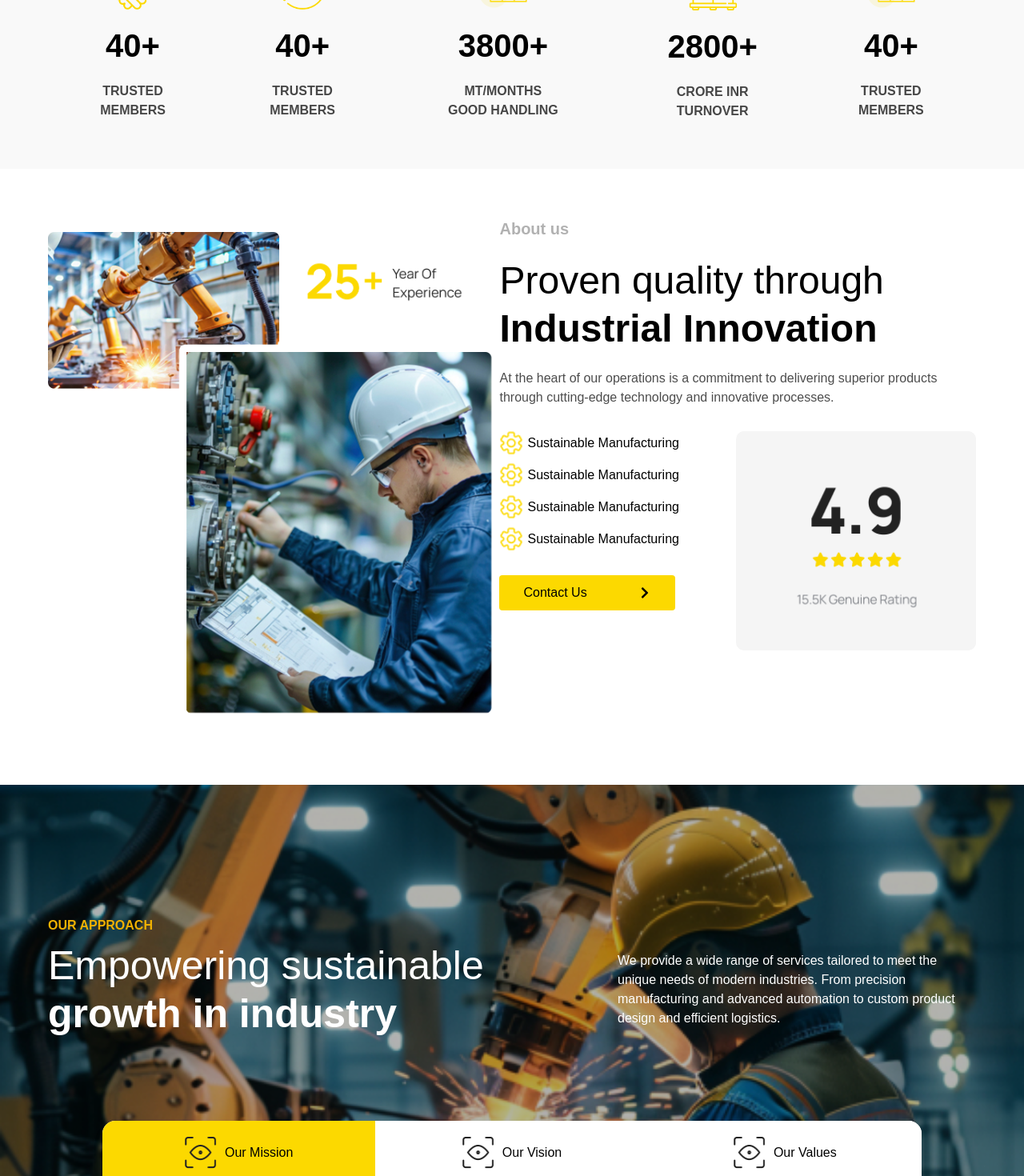
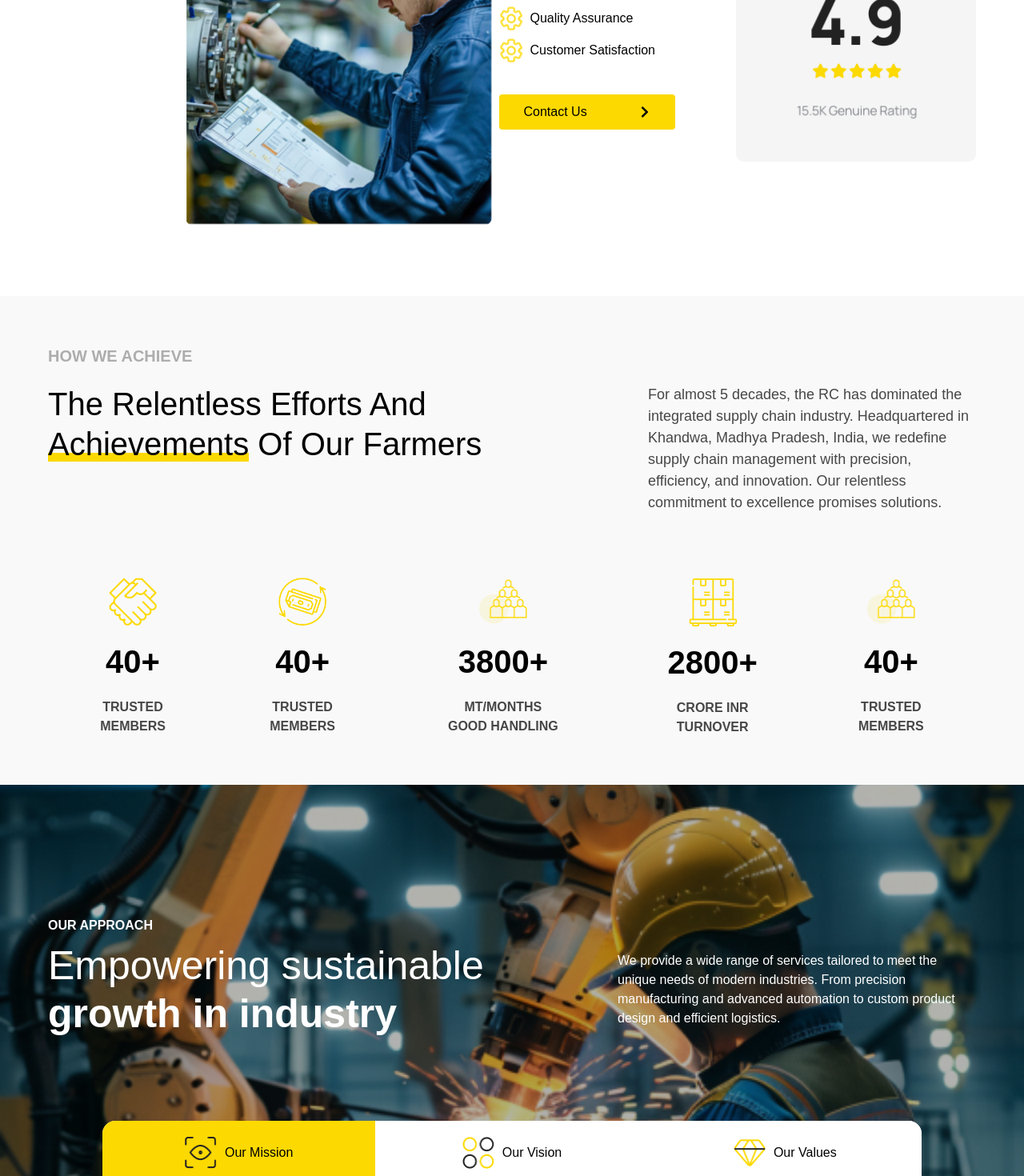
Before and after one commit to piyushpaliwalcodes/rc, a Next.js app: page /aboutus in a window 1280 px wide. Shown: the part 1120-2590 px from the top of the page at 80% size. Built offline with nearby package versions, Linux system fonts and the light colour scheme.

Commit message:
refined a lot

```diff
--- a/app/aboutus/page.tsx
+++ b/app/aboutus/page.tsx
@@ -11,8 +11,8 @@ const Aboutus = () => {
     return (
         <div className="flex flex-col bg-white">
             <Herowithnav />
+            <Twentyfiveplus/>
             <Howweachieve/>
-            <Twentyfiveplus/>
             <Ourapproach />
             <Whychooseus/>
             <Partners/>
--- a/components/Ourapproach.tsx
+++ b/components/Ourapproach.tsx
@@ -23,7 +23,7 @@ const Selectioncard = ({carddata,selected,setSelected}:{carddata:any,selected:st
                     </div>
                 ))}
             </div>
-            <div className="flex flex-col md:flex-row p-4 md:p-[60px] px-4 md:px-[80px] bg-white rounded-b-[16px] border-[1px] border-black/30 gap-6 md:gap-[60px]">
+            <div className="flex flex-col md:flex-row p-4 md:p-[80px] px-4 bg-white rounded-b-[16px] border-[1px] border-black/30 gap-6 md:gap-[60px]">
                 <div className="flex flex-col gap-4 md:gap-[30px] text-black justify-center">
                     <p className="text-[15px] md:text-[16px] text-black/50 ">{carddata[selected].description}</p>
                     <ul className="flex flex-col gap-2 md:gap-[10px]">
@@ -35,7 +35,7 @@ const Selectioncard = ({carddata,selected,setSelected}:{carddata:any,selected:st
                         ))}
                     </ul>
                 </div>
-                <Image className="w-full md:w-[100%] h-auto" src={carddata[selected].heroimage} alt={selected} width={545} height={340} />
+                <Image className="w-full md:w-[100%] h-auto md:max-w-[450px] md:h-[300px]" src={carddata[selected].heroimage} alt={selected} width={545} height={340} />
             </div>
         </div>
     )
@@ -51,19 +51,20 @@ const Ourapproach = () =>
    ,heroimage:"/images/ourapproach.jpg",
    bulletpoints:[
     {titile:"Quality Control System",icon:"/images/setting.png"},
-    {titile:"Quality Control System",icon:"/images/setting.png"},
-    {titile:"Quality Control System",icon:"/images/setting.png"},
+    {titile:"Advanced Technology",icon:"/images/setting.png"},
+    {titile:"Quality Assurance",icon:"/images/setting.png"},
+    {titile:"Customer Satisfaction",icon:"/images/setting.png"},
 
    ]
    },
    "In 1922 - Journey Started":{
-    planetitle:"Journey Started",
+    planetitle:"Journey",
     boldtitle:"started",
     description:"Welcome to Industry, a leading industry innovator with a rich history of excellence. With a passion for precision and a commitment to quality, we have been empowering industries and driving progress."
    ,heroimage:"/images/ourapproach.jpg",
    bulletpoints:[
-    {titile:"Quality Control System",icon:"/images/setting.png"},
-    {titile:"Quality Control System",icon:"/images/setting.png"},
+    {titile:"Advanced Technology",icon:"/images/setting.png"},
+    {titile:"Quality Assurance",icon:"/images/setting.png"},
    ]
    },
    "In 1924 - Innovation":{
@@ -76,8 +77,8 @@ const Ourapproach = () =>
     {titile:"Quality Control System",icon:"/images/setting.png"},
    ]},
    "In 1930 - Global Reach":{
-    planetitle:"Global Reach",
-    boldtitle:"started",
+    planetitle:"Global",
+    boldtitle:"Reach",
     description:"Welcome to Industry, a leading industry innovator with a rich history of excellence. With a passion for precision and a commitment to quality, we have been empowering industries and driving progress."
    ,heroimage:"/images/ourapproach.jpg",
    bulletpoints:[
@@ -85,8 +86,8 @@ const Ourapproach = () =>
     {titile:"Quality Control System",icon:"/images/setting.png"},
    ]},
    "In 1935 - Global Reach":{
-    planetitle:"Global Reach",
-    boldtitle:"started",
+    planetitle:"Global",
+    boldtitle:"Reach",
     description:"Welcome to Industry, a leading industry innovator with a rich history of excellence. With a passion for precision and a commitment to quality, we have been empowering industries and driving progress."
    ,heroimage:"/images/ourapproach.jpg",
    bulletpoints:[
@@ -101,21 +102,21 @@ const Ourapproach = () =>
         src:"/images/eye.png",
         description:"Our mission is to transform the factory and industry sectors through sustainable practices, innovation, and advanced technology, fostering growth that benefits both business and the environment.",
         heroimage:"/images/ourapproach.jpg",
-        bulletpoints:[{titile:"Sustainable Manufacturing Practices",icon:"/images/setting.png"},{titile:"Sustainable Manufacturing Practices",icon:"/images/setting.png"},{titile:"Sustainable Manufacturing Practices",icon:"/images/setting.png"},{titile:"Sustainable Manufacturing Practices",icon:"/images/setting.png"}]
+        bulletpoints:[{titile:"Sustainable Manufacturing Practices",icon:"/images/setting.png"},{titile:"Advanced Technology",icon:"/images/setting.png"},{titile:"Quality Assurance",icon:"/images/setting.png"},{titile:"Customer Satisfaction",icon:"/images/setting.png"}]
     },
     ourvision: {
         title:"Our Vision",
-        src:"/images/eye.png",
+        src:"/images/4circles.png",
         description:"Our mission is to transform the factory and industry sectors through sustainable practices, innovation, and advanced technology, fostering growth that benefits both business and the environment.",
         heroimage:"/images/ourapproach.jpg",
-        bulletpoints:[{titile:"Sustainable Manufacturing Practices",icon:"/images/setting.png"},{titile:"Sustainable Manufacturing Practices",icon:"/images/setting.png"},{titile:"Sustainable Manufacturing Practices",icon:"/images/setting.png"},{titile:"Sustainable Manufacturing Practices",icon:"/images/setting.png"}]
+        bulletpoints:[{titile:"Sustainable Manufacturing Practices",icon:"/images/setting.png"},{titile:"Advanced Technology",icon:"/images/setting.png"},{titile:"Quality Assurance",icon:"/images/setting.png"},{titile:"Customer Satisfaction",icon:"/images/setting.png"}]
     },
     ourvalues: {
         title:"Our Values",
-        src:"/images/eye.png",
+        src:"/images/diamond.png",
         description:"Our mission is to transform the factory and industry sectors through sustainable practices, innovation, and advanced technology, fostering growth that benefits both business and the environment.",
         heroimage:"/images/ourapproach.jpg",
-        bulletpoints:[{titile:"Sustainable Manufacturing Practices",icon:"/images/setting.png"},{titile:"Sustainable Manufacturing Practices",icon:"/images/setting.png"},{titile:"Sustainable Manufacturing Practices",icon:"/images/setting.png"},{titile:"Sustainable Manufacturing Practices",icon:"/images/setting.png"}]
+        bulletpoints:[{titile:"Sustainable Manufacturing Practices",icon:"/images/setting.png"},{titile:"Advanced Technology",icon:"/images/setting.png"},{titile:"Quality Assurance",icon:"/images/setting.png"},{titile:"Customer Satisfaction",icon:"/images/setting.png"}]
     },
    }
 
@@ -134,8 +135,8 @@ const Ourapproach = () =>
     }}
   >
     <div className="absolute top-0 left-0 w-full h-full bg-black/30"/>
-    <div className="flex flex-col z-10 gap-4 md:gap-0">
-    <p className="text-yellow-500 font-semibold mb-2">OUR APPROACH</p>
+    <div className="flex flex-col z-10 gap-4 md:gap-0 z-10">
+    <p className="text-white font-semibold mb-2">OUR APPROACH</p>
     <div className="flex flex-col md:flex-row justify-between items-center gap-4 md:gap-0">
       <h1 className="text-white text-[28px] md:text-[50px]/[60px] leading-tight">
         Empowering sustainable <br />
@@ -154,7 +155,7 @@ const Ourapproach = () =>
   </div>
 
   <div className="flex flex-col p-4 md:p-[60px] gap-6 md:gap-0">
-    <p className="text-yellow-500 font-semibold mb-2">OUR APPROACH</p>
+    <p className="text-black/40 font-semibold mb-2">OUR HISTORY</p>
     <div className="flex flex-col md:flex-row justify-between items-center gap-4 md:gap-0">
       <h1 className="text-black text-[28px] md:text-[50px]/[60px] leading-tight">
       Foundation of excellences <br />
@@ -165,7 +166,7 @@ const Ourapproach = () =>
       </p>
     </div>
     <div className="flex flex-col md:flex-row mt-6 md:mt-[60px] gap-6 md:gap-0">
-      <div className="flex flex-col rounded-[8px] bg-white border-[1px] border-[#EBEBEB] min-w-[220px] md:min-w-[365px] ">
+      <div className="flex flex-col rounded-[8px] bg-white min-w-[220px] md:min-w-[365px] ">
         {Object.keys(datecards).map((key,index)=>(
             <div key={key} className={`flex flex-col ${index==0?"rounded-t-[8px]":""} ${index==Object.keys(datecards).length-1?"rounded-b-[8px]":""} border-[1px] border-[#EBEBEB]`}>
                 <div onClick={()=>setSelecteddate(key as DateCardKey)} className={`hover:cursor-pointer text-[16px] md:text-[20px] text-black/80 px-3 md:px-5 py-4 md:py-6 items-center text-center font-semibold ${selecteddate==key?"bg-primary-yellow":""}`}>{key}</div>
@@ -173,8 +174,8 @@ const Ourapproach = () =>
         ))}
       </div>
       {/* Right Side */}
-      <div className="flex flex-col md:flex-row gap-4 md:gap-[30px] p-4 md:p-[60px] w-full">
-         <div className="flex flex-col gap-4 md:gap-[30px] w-full">
+      <div className="flex flex-col md:flex-row gap-4 md:gap-[30px] p-4 md:px-[60px] w-full">
+         <div className="flex flex-col gap-4 md:gap-[30px] w-full justify-start">
            <div className="flex gap-2 md:gap-[10px] text-[28px] md:text-[50px]/[60px]">
               <p className="text-black/80">{datecards[selecteddate].planetitle}</p>
               <p className="text-black/80 font-bold">{datecards[selecteddate].boldtitle}</p>
@@ -189,7 +190,7 @@ const Ourapproach = () =>
               ))
           }
          </div>
-        <Image src={datecards[selecteddate].heroimage} alt={selecteddate} width={420} height={340} className="h-auto w-full md:w-[420px] max-w-[420px] object-cover rounded-[8px]" />
+        <Image src={datecards[selecteddate].heroimage} alt={selecteddate} width={420} height={340} className="h-auto md:min-h-[420px] w-full md:w-[420px] md:min-w-[420px]  max-w-[420px] object-cover rounded-[8px]" />
       </div>
     </div>
   </div>
--- a/components/Partners.tsx
+++ b/components/Partners.tsx
@@ -4,10 +4,10 @@ const Partners = () =>
     return (
         <div className="flex flex-col gap-8 md:gap-[50px] p-4 md:p-[60px] text-black bg-[#F9F9F9]">
             <div className="flex flex-col">
-                <p className="text-primary-yellow font-semibold mb-2">OUR APPROACH</p>
+                <p className="text-black/40 font-semibold mb-2">PARTNERS</p>
                 <div className="grid grid-cols-1 md:grid-cols-2 gap-4 md:gap-0 justify-between items-center">
                     <h1 className="text-black text-[28px] md:text-[50px]/[60px] leading-tight ">
-                        Ask our happy customers about our quality
+                        Ask our <span className="yellounderline">happy customers</span> about our quality
                     </h1>
                     <div className="flex flex-col gap-2 md:gap-[10px]">
                         <p className="text-[15px] md:text-base">
--- a/components/Twentyfiveplus.tsx
+++ b/components/Twentyfiveplus.tsx
@@ -4,9 +4,9 @@ import YellowButton from "./Yellowbutton";
 const Highlight = () => {
     return (
         <div className="flex flex-col text-[18px] md:text-[20px] gap-2 md:gap-[20px]">
-           <h1 className="opacity-30 font-bold text-[14px] md:text-[20px]">About us</h1>
+           <h1 className="opacity-30 font-bold text-[14px] md:text-[20px]">ABOUT US</h1>
            <p className="text-[24px] md:text-[48px]/[60px] ">Proven quality through <br/>
-           <span className="font-bold">Industrial Innovation</span>
+           <span className="font-semibold">Industrial Innovation</span>
            </p>
            <p className="text-black/70 text-[14px] md:text-[16px]">At the heart of our operations is a commitment to delivering superior products
            through cutting-edge technology and innovative processes.</p>
@@ -16,9 +16,9 @@ const Highlight = () => {
 const Twentyfiveplus = () => {
     const bulletpoints = [
         {title:"Sustainable Manufacturing",image:"/images/setting.png"},
-        {title:"Sustainable Manufacturing",image:"/images/setting.png"},
-        {title:"Sustainable Manufacturing",image:"/images/setting.png"},
-        {title:"Sustainable Manufacturing",image:"/images/setting.png"},
+        {title:"Advanced Technology",image:"/images/setting.png"},
+        {title:"Quality Assurance",image:"/images/setting.png"},
+        {title:"Customer Satisfaction",image:"/images/setting.png"},
     ]
     return (
         <div className="flex flex-col-reverse lg:flex-row w-full justify-between p-4 md:p-[60px] text-black gap-6 md:gap-0">
@@ -30,12 +30,12 @@ const Twentyfiveplus = () => {
                 <div className="flex flex-col md:flex-row gap-4 md:gap-[30px] justify-between w-full">
                     <div className="flex flex-col gap-2 md:gap-[10px] w-full md:w-auto">
                         {bulletpoints.map((bulletpoint,index)=>(
-                            <div key={index} className="flex gap-2 md:gap-[5px] items-center">
+                            <div key={index} className="flex gap-2 md:gap-[8px] items-center">
                                 <Image src={bulletpoint.image} alt={bulletpoint.title} width={40} height={40} className="w-[24px] h-[24px] md:w-[30px] md:h-[30px] object-cover"/>
                                 <p className="text-[14px] md:text-base">{bulletpoint.title}</p>
                             </div>
                         ))}
-                        <YellowButton className="mt-4 md:mt-[20px] w-full" text='Contact Us' link='/contactus'/>
+                        <YellowButton className="mt-4 md:mt-[30px] w-full" text='Contact Us' link='/contactus'/>
                     </div>
                     <div className="bg-[#F5F5F5] w-full md:w-[300px] rounded-[10px] mt-4 md:mt-0">
                         <Image src="/images/rating.png" alt="25plus" width={1000} height={1000} className="w-full h-auto object-cover rounded-[10px]"/>
```
